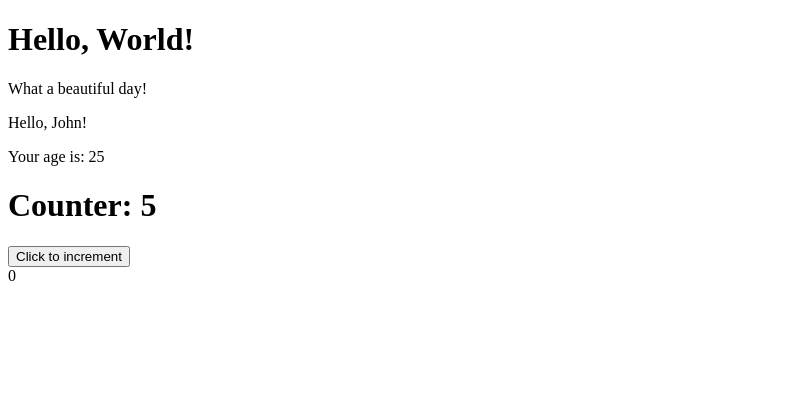
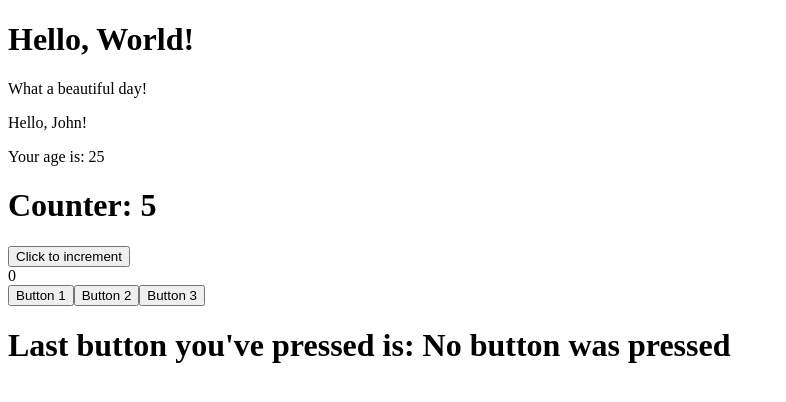
Before and after one commit to pincopops/react-exercises, a React (Create React App) app: page / in a window 1280 px wide. Shown: the top 402 px of the page, without its empty margins (0-786 px from the left). Built offline with nearby package versions, Linux system fonts and the light colour scheme.

Commit message:
Completamento events-03.

```diff
--- a/src/App.js
+++ b/src/App.js
@@ -3,6 +3,7 @@ import { Hello } from './Hello';
 import { Welcome } from './Welcome';
 import { Counter } from './Counter';
 import { ClickCounter } from './ClickCounter';
+import { ClickTracker } from './ClickTracker';
 
 export class App extends React.Component{
     render(){
@@ -11,6 +12,7 @@ export class App extends React.Component{
                 <Welcome name='John' age='25' />
                 <Counter initialStateValue={0} incrementedBy={1} updateTime={1000} />
                 <ClickCounter />
+                <ClickTracker />
             </div>
     }
 }
--- /dev/null
+++ b/src/ClickTracker.js
@@ -0,0 +1,27 @@
+import React from 'react';
+
+//Create a ClickTracker component that renders three buttons. Implement a single event handler for all three buttons, and track of which button was pressed last. Show the last button that was pressed in an h1 tag within the ClickTracker component. Tip: you can use the event object to access the target property of the event.
+
+export class ClickTracker extends React.Component{
+
+    state = {
+        button: "No button was pressed"
+    }
+
+
+    handleClickTracker = (event) => {
+        this.setState({
+            button: event.target.name
+        })
+    }
+
+    render(){
+        return <div>
+            <button name="Button 1" onClick={this.handleClickTracker}>Button 1</button>
+            <button name="Button 2" onClick={this.handleClickTracker}>Button 2</button>
+            <button name="Button 3" onClick={this.handleClickTracker}>Button 3</button>
+            <h1>Last button you've pressed is: {this.state.button}</h1>
+        </div>
+    }
+
+}
```
